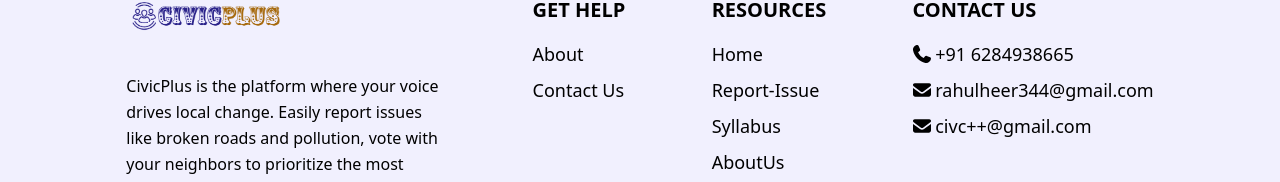
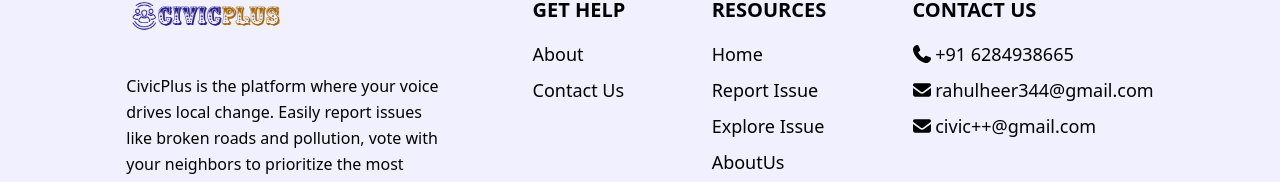
Before and after one commit to RahulHeer150/civic-, a React (Vite) app in the folder client/: page /Register in a window 1280 px wide. Shown: the part 900-1082 px from the top of the page. Built offline with nearby package versions, Linux system fonts and the light colour scheme; no server answers.

Commit message:
new UI settings

```diff
--- a/client/src/components/Footer.jsx
+++ b/client/src/components/Footer.jsx
@@ -104,10 +104,14 @@ const Footer = () => {
               Home
             </li>
             <li className="mb-2 text-sm sm:text-lg hover:underline">
-              Report-Issue
+              <Link to="/report" className="hover:underline">
+                Report Issue
+              </Link>
             </li>
             <li className="mb-2 text-sm sm:text-lg hover:underline">
-              Syllabus
+              <Link to="/explore" className="hover:underline">
+                Explore Issue
+              </Link>
             </li>
             <li className="mb-2 text-sm sm:text-lg hover:underline">
               AboutUs
@@ -135,7 +139,7 @@ const Footer = () => {
             <strong>
               <FontAwesomeIcon icon={faEnvelope} />
             </strong>{" "}
-             civc++@gmail.com
+             civic++@gmail.com
           </p>
         </div>
 
```
